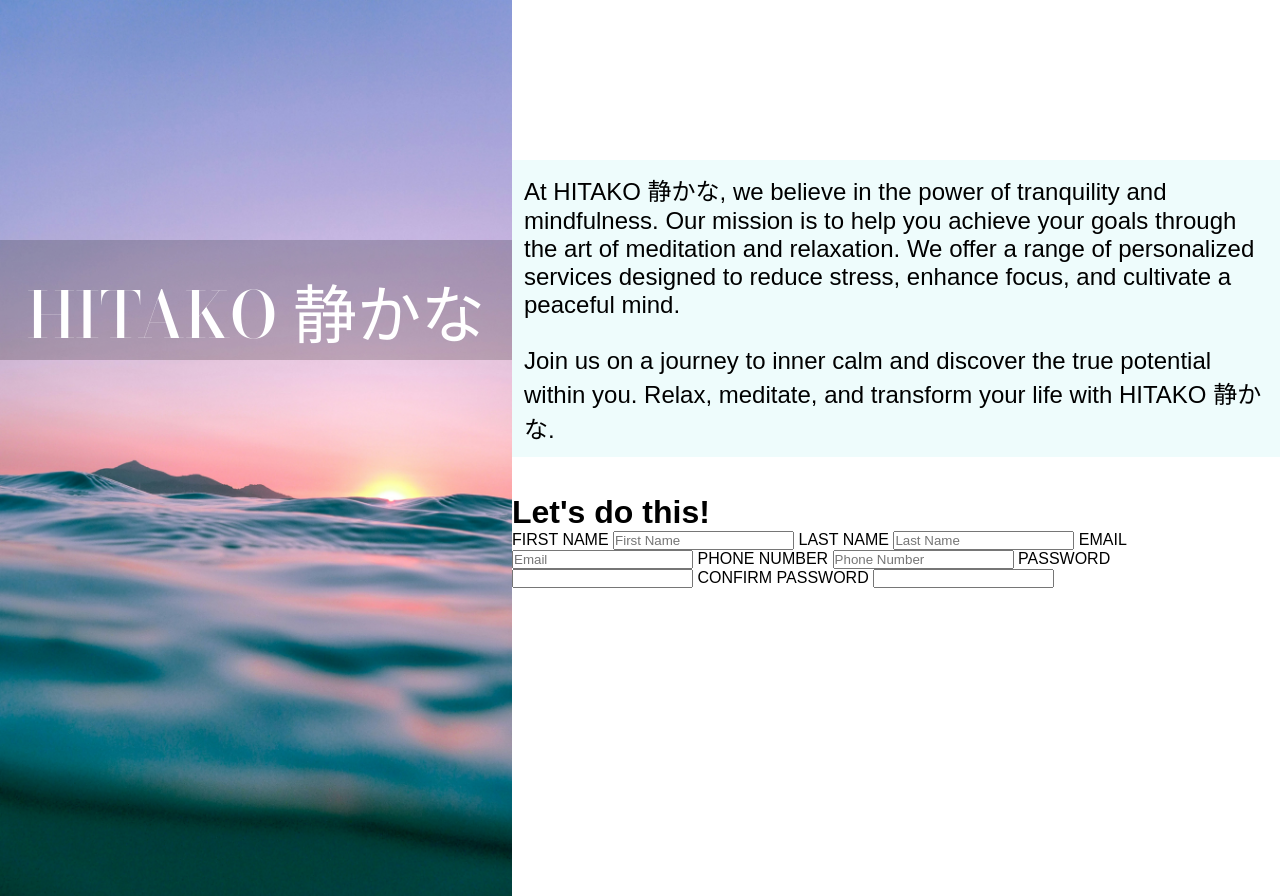
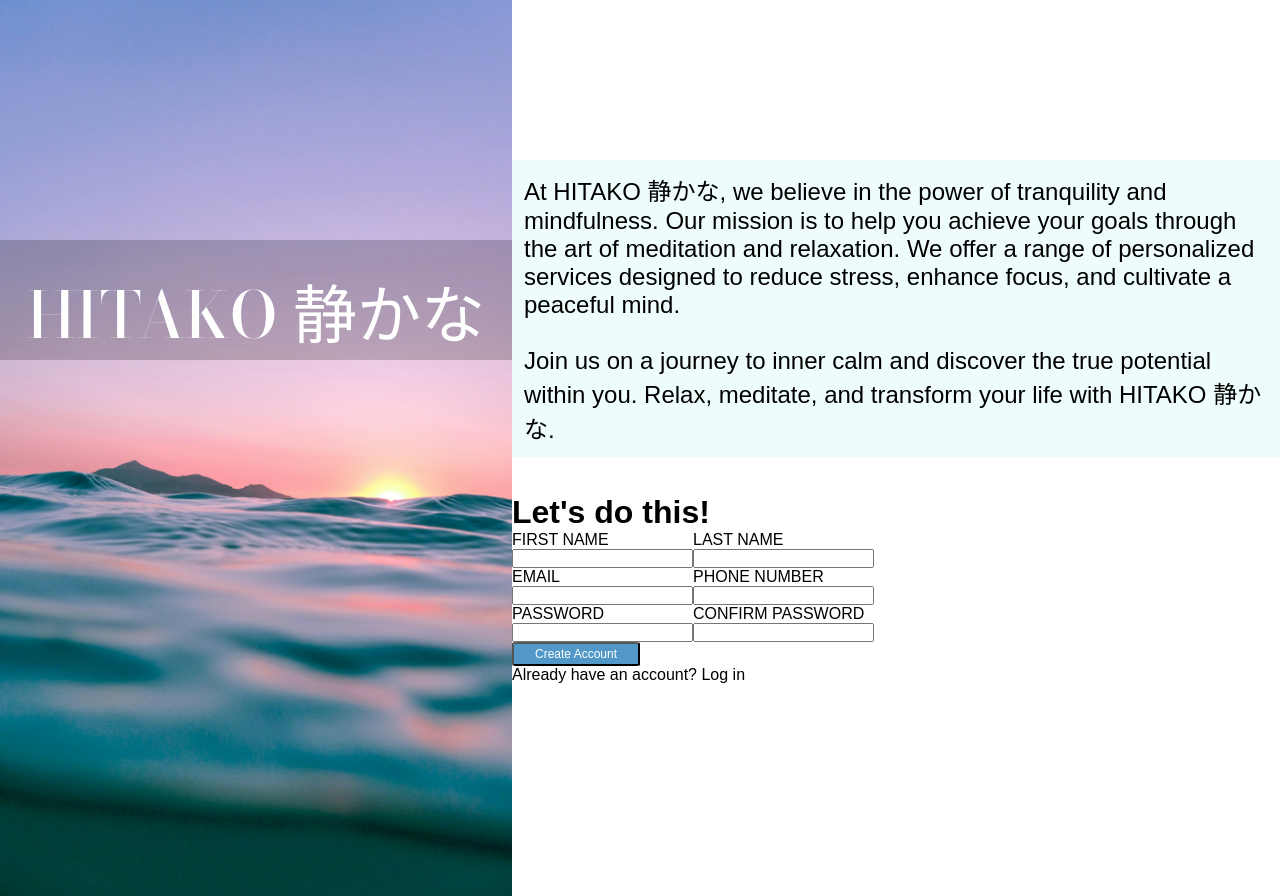
Before and after one commit to jxcksonli/signupform, a plain HTML site: page index.html in a window 1280 px wide. Drawn offline with nearby package versions, Linux system fonts and the light colour scheme.

Commit message:
Add structure for the forms (label and inputs)

```diff
--- a/index.html
+++ b/index.html
@@ -28,28 +28,45 @@
             </div>
             <div class="forms">
                 <h1> <br> Let's do this! </h1>
+
                 <form action="example.com/path" method="post">
-                    <label for="first_name">FIRST NAME</label>
-                    <input type="text" id="first_name" placeholder="First Name" name="first_name">
+                    <div class="doubleinputs">
+                        <div class="individualinput">
+                        <label for="first_name">FIRST NAME</label>
+                        <input type="text" id="first_name" name="first_name">
+                        </div>
+                        <div class="individualinput">
+                        <label for="last_name">LAST NAME</label>
+                        <input type="text" id="last_name" name="last_name">
+                        </div>
+                    </div>
 
-                    <label for="last_name">LAST NAME</label>
-                    <input type="text" id="last_name" placeholder="Last Name" name="last_name">
+                    <div class="doubleinputs">
+                        <div class="individualinput">
+                        <label for="email">EMAIL</label>
+                        <input type="text" id="email"  name="email">
+                        </div>
+                        <div class="individualinput">
+                        <label for="phone_number">PHONE NUMBER</label>
+                        <input type="text" id="phone_number" name="phone_number">
+                        </div>
+                    </div>
 
-                    <label for="email">EMAIL</label>
-                    <input type="text" id="email" placeholder="Email" name="email">
-
-                    <label for="phone_number">PHONE NUMBER</label>
-                    <input type="text" id="phone_number" placeholder="Phone Number" name="phone_number">
-
-                    <label for="password">PASSWORD</label>
-                    <input type="text" id="password" name="password">
-
-                    <label for="cpassword">CONFIRM PASSWORD</label>
-                    <input type="text" id="cpassword" name="cpassword">
+                    <div class="doubleinputs">
+                        <div class="individualinput">
+                        <label for="password">PASSWORD</label>
+                        <input type="text" id="password" name="password">
+                        </div>
+                        <div class="individualinput">
+                        <label for="cpassword">CONFIRM PASSWORD</label>
+                        <input type="text" id="cpassword" name="cpassword">
+                        </div>
+                    </div>
                 </form>
             </div>
             <div class="otherfunctions">
-
+                <button class="create-acc"> Create Account </button>
+                <p> Already have an account? Log in</p>
             </div>
         </div>
 
--- a/style.css
+++ b/style.css
@@ -2,6 +2,7 @@
     margin: 0;
     padding: 0;
     box-sizing: border-box;
+    font-family: sans-serif;
 }
 
 .bodoni-moda-logo {
@@ -46,7 +47,6 @@
     display: flex;
     width: 60vw;
     flex-direction: column;
-    font-family: sans-serif;
 }
 
 .whitespace {
@@ -59,6 +59,29 @@
 }
 .about-us-text{
     font-size: 24px;
-    font-family: sans-serif;
+}
 
+.doubleinputs{
+    display: flex;
+    flex-direction: row;
 }
+
+.individualinput{
+    display: flex;
+    flex-direction: column;
+}
+
+.create-acc {
+    background-color: #5198c8;
+    color: white;
+    border-radius: 5%;
+    width: 10vw;
+    height: 3vh;
+    font-size: 12px;
+    transition: 0.2s;
+}
+
+.create-acc:hover{
+    background-color: #9ccfc0;
+    color: #5198c8;
+}
```
